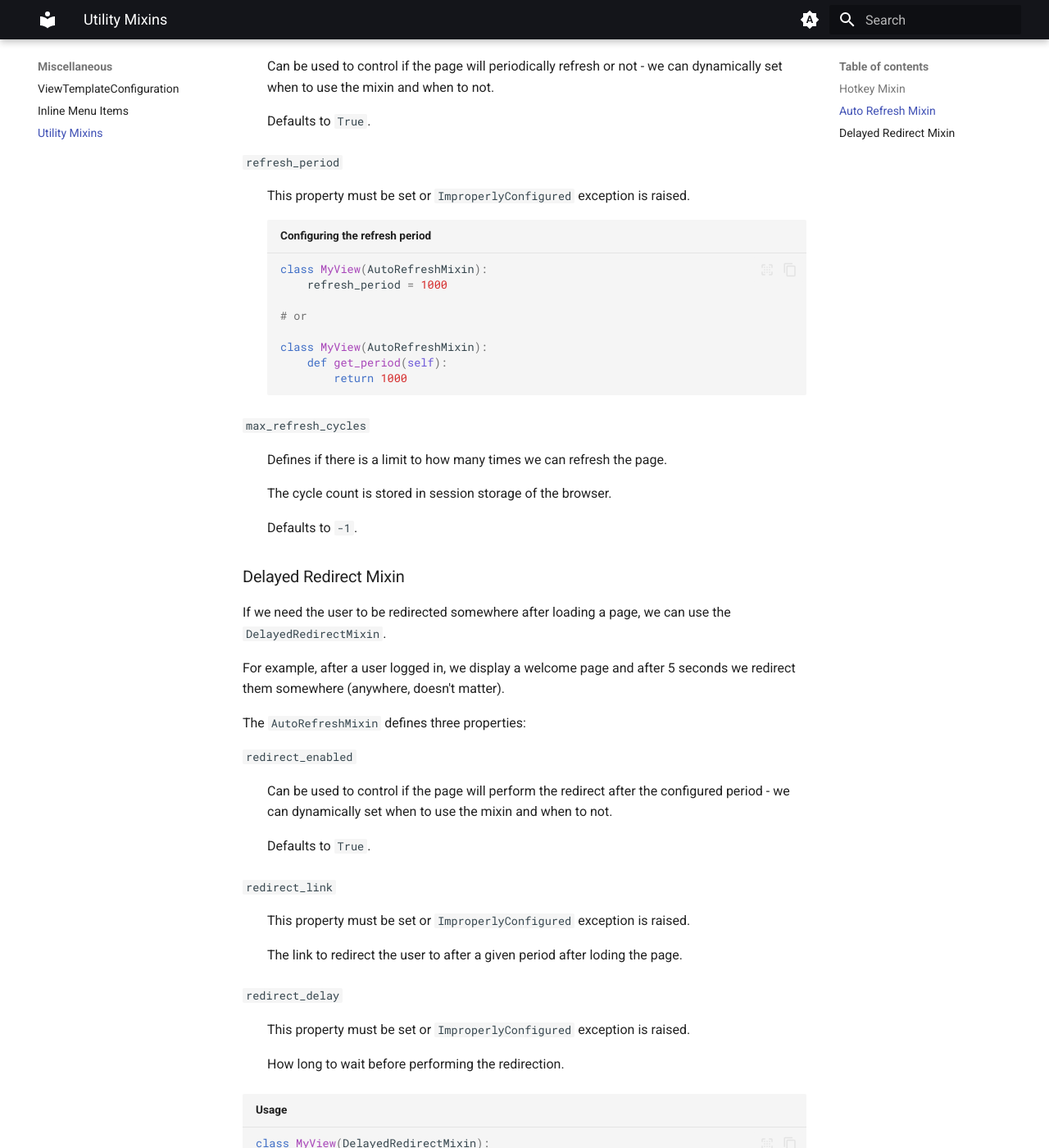
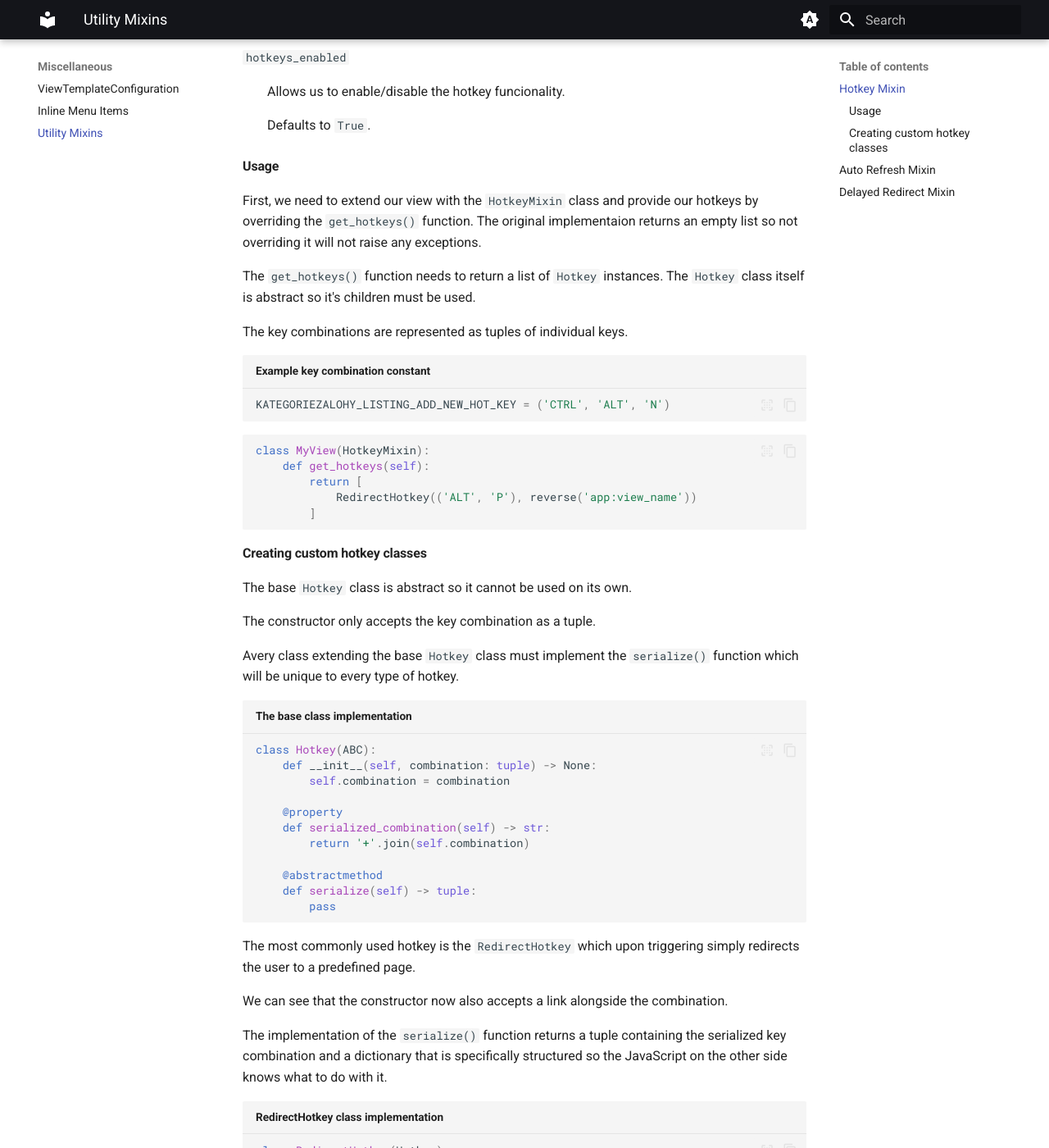
Before and after one commit to Pzdrs/asbd-docs, an MkDocs documentation site: the page built from docs/misc/utility-mixins.md, in a window 1280 px wide and 1400 px high, scrolled down 418 px. Shown: the whole window at 82% size. Built offline with MkDocs 1.6.1 and Material for MkDocs 9.7.7, drawn with Linux system fonts in a browser that asks for light colours; some of the changed text lies outside the part shown.

Commit message:
feat: hotkey mixin

````diff
--- a/docs/misc/utility-mixins.md
+++ b/docs/misc/utility-mixins.md
@@ -5,6 +5,74 @@ description: Guide to the plethora
 
 ### Hotkey Mixin
 
+The `HotkeyMixin` allows us to use keyboard shortcuts in the browser using JavaScript. On the backend, we define what shortcuts do what actions and that information is handed of to the JavaScript on the frontend which takes care of detecting occurances and performing the predefined actions.
+
+Currently, a keyboard shortcut can either perform a **redirection** or **run a piece of JavaScript code**.
+
+The `HotkeyMixin` defines a singular property:
+
+`hotkeys_enabled`
+:   Allows us to enable/disable the hotkey funcionality.
+
+    Defaults to `True`.
+
+#### Usage
+
+First, we need to extend our view with the `HotkeyMixin` class and provide our hotkeys by overriding the `get_hotkeys()` function. The original implementaion returns an empty list so not overriding it will not raise any exceptions.
+
+The `get_hotkeys()` function needs to return a list of `Hotkey` instances. The `Hotkey` class itself is abstract so it's children must be used.
+
+The key combinations are represented as tuples of individual keys.
+
+```Python title="Example key combination constant"
+KATEGORIEZALOHY_LISTING_ADD_NEW_HOT_KEY = ('CTRL', 'ALT', 'N')
+```
+
+```Python
+class MyView(HotkeyMixin):
+    def get_hotkeys(self):
+        return [
+            RedirectHotkey(('ALT', 'P'), reverse('app:view_name'))
+        ]
+```
+
+#### Creating custom hotkey classes
+
+The base `Hotkey` class is abstract so it cannot be used on its own.
+
+The constructor only accepts the key combination as a tuple.
+
+Avery class extending the base `Hotkey` class must implement the `serialize()` function which will be unique to every type of hotkey.
+
+```Python title="The base class implementation"
+class Hotkey(ABC):
+    def __init__(self, combination: tuple) -> None:
+        self.combination = combination
+
+    @property
+    def serialized_combination(self) -> str:
+        return '+'.join(self.combination)
+
+    @abstractmethod
+    def serialize(self) -> tuple:
+        pass
+```
+
+The most commonly used hotkey is the `RedirectHotkey` which upon triggering simply redirects the user to a predefined page.
+
+We can see that the constructor now also accepts a link alongside the combination.
+
+The implementation of the `serialize()` function returns a tuple containing the serialized key combination and a dictionary that is specifically structured so the JavaScript on the other side knows what to do with it.
+
+```Python title="RedirectHotkey class implementation"
+class RedirectHotkey(Hotkey):
+    def __init__(self, combination: tuple, link: str) -> None:
+        super().__init__(combination)
+        self.link = link
+
+    def serialize(self) -> tuple:
+        return self.serialized_combination, {'link': self.link}
+```
 ### Auto Refresh Mixin
 
 If we have a page that needs to be refreshed constantly so the the data is also refreshed this mixin can be uitlized to achieve that goal.
````
